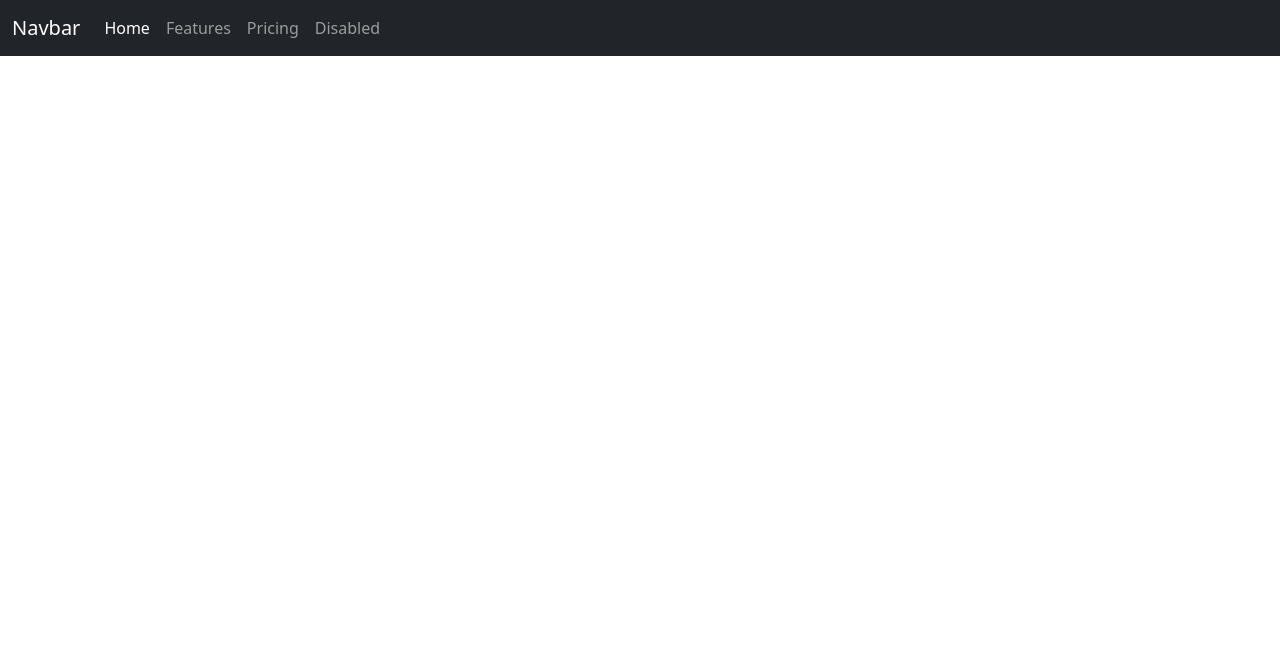
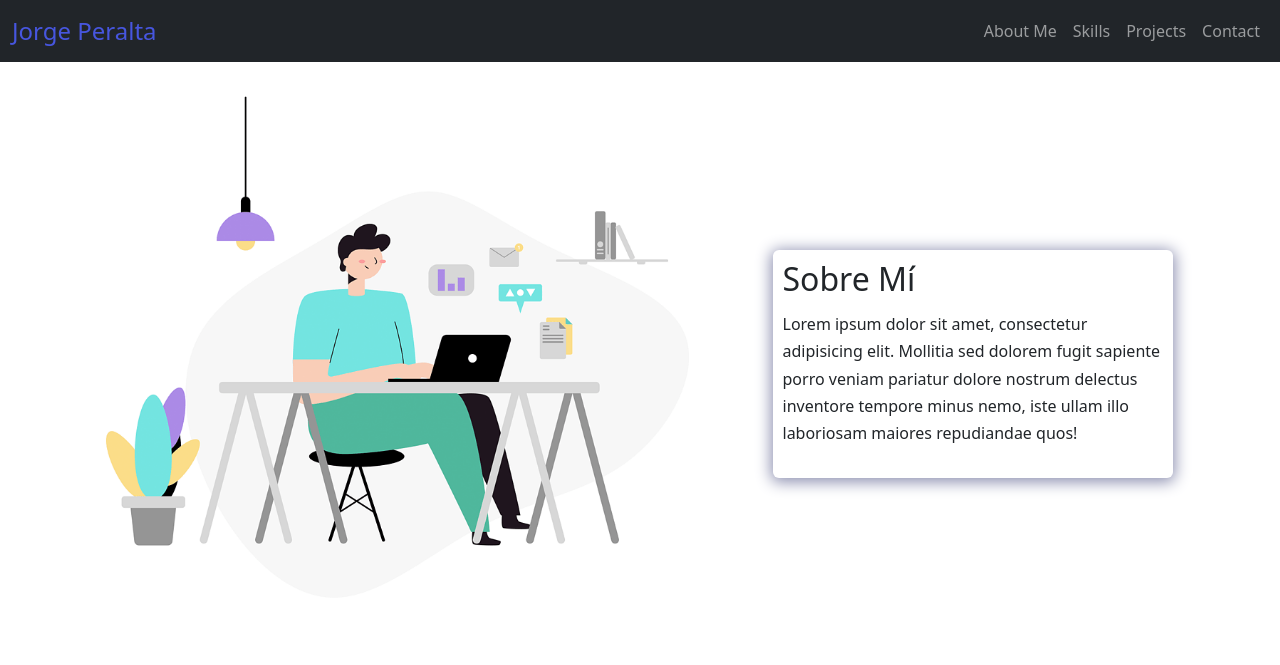
Before and after one commit to jorge-73/Proyecto-Portfolio, a PHP site: page / in a window 1280 px wide. Shown: the top 665 px of the page. Run offline with PHP 8.4, Linux system fonts and the light colour scheme.

Commit message:
acerca de mi

```diff
--- a/index.php
+++ b/index.php
@@ -11,29 +11,44 @@
 <body>
     <nav class="navbar navbar-expand-lg navbar-dark bg-dark">
         <div class="container-fluid">
-          <a class="navbar-brand" href="#">Navbar</a>
+          <a class="navbar-brand" href="#" id="title">Jorge Peralta</a>
           <button class="navbar-toggler" type="button" data-bs-toggle="collapse" data-bs-target="#navbarNav" aria-controls="navbarNav" aria-expanded="false" aria-label="Toggle navigation">
             <span class="navbar-toggler-icon"></span>
           </button>
-          <div class="collapse navbar-collapse" id="navbarNav">
+          <div class="collapse navbar-collapse justify-content-end" id="navbarNav">
             <ul class="navbar-nav">
               <li class="nav-item">
-                <a class="nav-link active" aria-current="page" href="#">Home</a>
+                <a href="#aboutme" class="nav-link">About Me</a>
               </li>
               <li class="nav-item">
-                <a class="nav-link" href="#">Features</a>
+                <a href="#skills" class="nav-link">Skills</a>
               </li>
               <li class="nav-item">
-                <a class="nav-link" href="#">Pricing</a>
+                <a href="#projects" class="nav-link">Projects</a>
               </li>
               <li class="nav-item">
-                <a class="nav-link" href="#">Disabled</a>
+                <a href="#contact" class="nav-link">Contact</a>
               </li>
             </ul>
           </div>
         </div>
       </nav>
 
+      <div class="container" id="aboutme">
+        <div class="row">
+          <div class="col-md-7">
+            <img src="images/wfh_1.png" alt="Jorge Peralta" loading="lazy" class="hero-img img-fluid">
+          </div>
+          <div class="col-md-5 d-flex justify-content-center align-items-center">
+            <div class="bio animate__animated animate__shakeX">
+              <h2 class="bio-title">Sobre Mí</h2>
+              <p class="bio-text">
+                Lorem ipsum dolor sit amet, consectetur adipisicing elit. Mollitia sed dolorem fugit sapiente porro veniam pariatur dolore nostrum delectus inventore tempore minus nemo, iste ullam illo laboriosam maiores repudiandae quos!</p>
+            </div>
+          </div>
+        </div>
+      </div>
+
 
 
     <script src="	https://cdn.jsdelivr.net/npm/bootstrap@5.2.2/dist/js/bootstrap.bundle.min.js"></script>
--- a/style.css
+++ b/style.css
@@ -0,0 +1,50 @@
+@import url("https://fonts.googleapis.com/css2?family=Roboto:ital,wght@0,400;0,900;1,700&display=swap");
+
+/* Variables */
+:root {
+  --font-family: "Roboto", sans-serf;
+  --normal-font: 400;
+  --bold-font: 700;
+  --bolder-font: 900;
+  --bg-color: #fcfcfc;
+  --primary-color: #4756df;
+  --secondary-color: #ff7235;
+  --primary-shadow: #8b8eaf;
+  --secondary-shadow: #a17a69;
+  --bottom-margin: 0.5rem;
+  --bottom-margin-2: 1rem;
+  --line-height: 1.7rem;
+  --transition: 0.3s;
+}
+
+html {
+    scroll-behavior: smooth;
+  }
+
+  /* CSS Resets */
+* {
+    margin: 0;
+    padding: 0;
+    box-sizing: border-box;
+}
+
+#title {
+    color: var(--primary-color);
+    font-size: 1.5rem;
+}
+
+.bio {
+    width: 25rem;
+    padding: 0.625rem;
+    border-radius: 6px;
+    box-shadow: 0px 2px 15px 2px var(--primary-shadow);
+  }
+
+  .bio h1 {
+    margin-bottom: var(--bottom-margin);
+  }
+
+  .bio p {
+    line-height: var(--line-height);
+    padding: 0.3rem 0;
+  }
```
Also changed, not shown: images/MemoryGame.png (added), images/ParallaxPage.png (added), images/RiverPlatePage.png (added), images/wfh_1.png (added).
